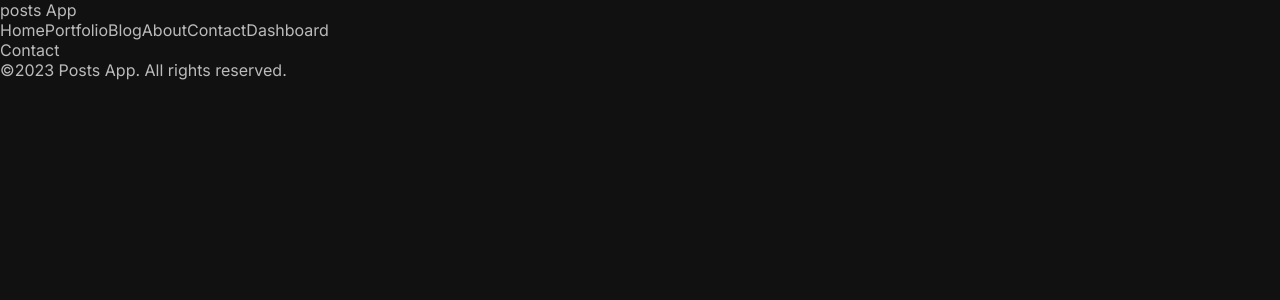
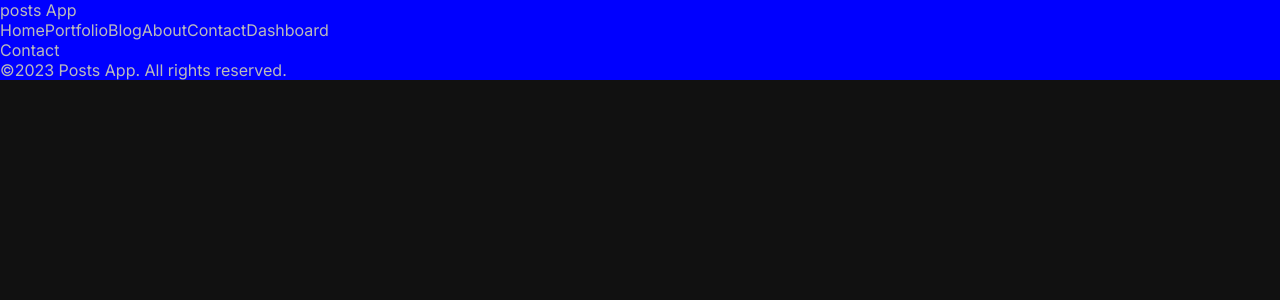
Before and after one commit to Olga1Chernova/newproj, a Next.js app: page /contact in a window 1280 px wide. Shown: the top 300 px of the page. Built offline with nearby package versions, Linux system fonts and the light colour scheme.

Commit message:
changed file structure

```diff
--- /dev/null
+++ b/src/app/about/page.module.css
@@ -0,0 +1 @@
+.container {}
--- /dev/null
+++ b/src/app/blog/page.module.css
@@ -0,0 +1 @@
+.container {}
--- a/src/app/contact/page.jsx
+++ b/src/app/contact/page.jsx
@@ -1,8 +1,8 @@
-
+import styles from './page.module.css'
 
 const Contact = () => {
   return (
-    <div>Contact</div>
+    <div className={styles.container}>Contact</div>
   )
 }
 
--- /dev/null
+++ b/src/app/contact/page.module.css
@@ -0,0 +1,3 @@
+.container{
+
+}
--- /dev/null
+++ b/src/app/dashboard/page.module.css
@@ -0,0 +1 @@
+.container {}
--- a/src/app/globals.css
+++ b/src/app/globals.css
@@ -16,3 +16,7 @@
   text-decoration: none;
   color: inherit;
 }
+
+.container{
+  background-color: blue;
+}
--- a/src/app/layout.js
+++ b/src/app/layout.js
@@ -15,9 +15,11 @@
   return (
     <html lang="en">
       <body className={inter.className}>
-        <Navbar />
-        {children}
-        <Footer />
+        <div className='container'>
+          <Navbar />
+          {children}
+          <Footer />
+        </div>
       </body>
     </html>
   )
--- /dev/null
+++ b/src/app/portfolio/page.module.css
@@ -0,0 +1 @@
+.container {}
--- a/src/components/navbar/Navbar.jsx
+++ b/src/components/navbar/Navbar.jsx
@@ -1,3 +1,5 @@
+"use client"
+
 import Link from "next/link";
 
 const links = [
```
Also changed, not shown: src/components/footer/footer.module.css (added), src/components/navbar/navbar.module.css (added).
